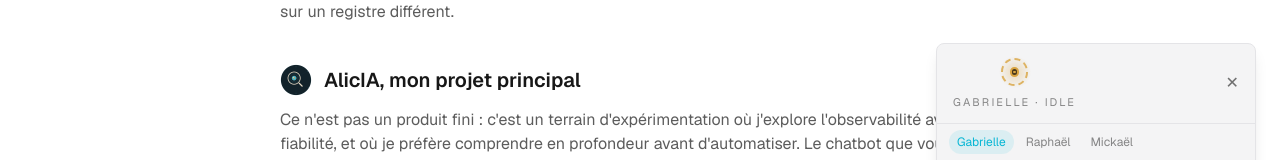
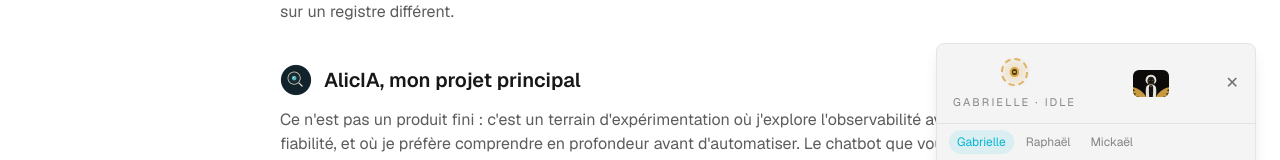
Before and after one commit to vh7383/hernandes.cloud, a Next.js app: page /labia in a window 1280 px wide. Shown: the part 281-441 px from the top of the page. Built offline with nearby package versions, Linux system fonts and the light colour scheme.

Commit message:
Chat : portrait persona entre le HUD et la croix
Centralise PERSONA_BUSTE_SRC dans PersonaHUD.tsx (exporte, reutilise
par PersonaGrid) plutot que de dupliquer la table. Ajoute le portrait
dans l'en-tete du ChatWidget, met a jour avec activePersona.

```diff
--- a/components/ChatWidget.tsx
+++ b/components/ChatWidget.tsx
@@ -1,7 +1,8 @@
 "use client";
 
 import { useRef, useState } from "react";
-import PersonaHUD, { type PersonaEtat, type PersonaKey } from "@/components/PersonaHUD";
+import Image from "next/image";
+import PersonaHUD, { PERSONA_BUSTE_SRC, type PersonaEtat, type PersonaKey } from "@/components/PersonaHUD";
 
 interface ChatMessage {
   role: "user" | "assistant";
@@ -107,6 +108,7 @@ export default function ChatWidget() {
             {/* key={activePersona} : rejoue l'arrivée (vol + burst + sigil +
                 pupille) à chaque changement de persona, cf. PersonaHUD/decisions.md. */}
             <PersonaHUD key={activePersona} persona={activePersona} etat={etat} size={32} showLabel arrive />
+            <Image src={PERSONA_BUSTE_SRC[activePersona]} alt="" width={36} height={27} className="rounded-md" />
             <button
               type="button"
               onClick={() => setOpen(false)}
--- a/components/PersonaGrid.tsx
+++ b/components/PersonaGrid.tsx
@@ -2,20 +2,12 @@
 
 import { useEffect, useState } from "react";
 import Image from "next/image";
-import PersonaHUD, { type PersonaEtat, type PersonaKey } from "@/components/PersonaHUD";
+import PersonaHUD, { PERSONA_BUSTE_SRC, type PersonaEtat, type PersonaKey } from "@/components/PersonaHUD";
 
 // Cycle de démonstration des 4 états dans la modale, pour qu'on les voie
 // tous sans avoir besoin d'une vraie conversation avec Gabrielle.
 const ETAT_CYCLE: PersonaEtat[] = ["idle", "pense", "parle", "alerte"];
 const ETAT_CYCLE_MS = 2600;
-
-// Emblèmes fournis (assets/silhouette-*-buste.svg), jusque-là inutilisés —
-// petit avatar à côté du nom dans la modale.
-const AVATAR_SRC: Record<PersonaKey, string> = {
-  gabrielle: "/images/personae/assets/silhouette-gabrielle-buste.svg",
-  raphael: "/images/personae/assets/silhouette-raphael-buste.svg",
-  mickael: "/images/personae/assets/silhouette-mickael-buste.svg",
-};
 
 interface Persona {
   key: PersonaKey;
@@ -144,7 +136,7 @@ export default function PersonaGrid() {
               <div className="flex items-start justify-between gap-4">
                 <div className="flex items-center gap-3">
                   <Image
-                    src={AVATAR_SRC[active.key]}
+                    src={PERSONA_BUSTE_SRC[active.key]}
                     alt=""
                     width={52}
                     height={39}
--- a/components/PersonaHUD.tsx
+++ b/components/PersonaHUD.tsx
@@ -59,6 +59,14 @@ const VOL_SRC: Record<PersonaKey, string> = {
   gabrielle: "/images/personae/assets/silhouette-gabrielle-vol.svg",
   raphael: "/images/personae/assets/silhouette-raphael-vol.svg",
   mickael: "/images/personae/assets/silhouette-mickael-vol.svg",
+};
+
+// Portrait statique (assets fournis, ratio natif 4:3) — réutilisé à côté
+// du nom dans la modale personae et dans l'en-tête du chat.
+export const PERSONA_BUSTE_SRC: Record<PersonaKey, string> = {
+  gabrielle: "/images/personae/assets/silhouette-gabrielle-buste.svg",
+  raphael: "/images/personae/assets/silhouette-raphael-buste.svg",
+  mickael: "/images/personae/assets/silhouette-mickael-buste.svg",
 };
 
 export default function PersonaHUD({
```
